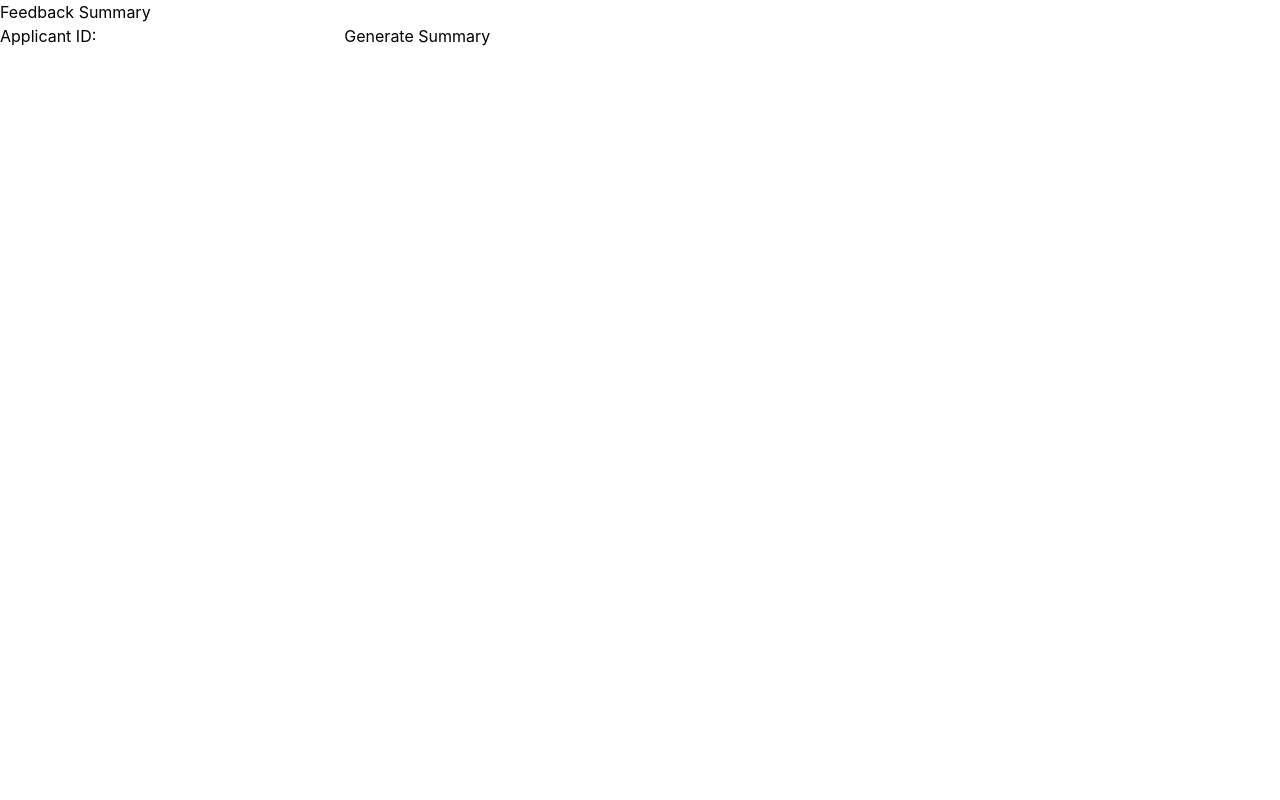
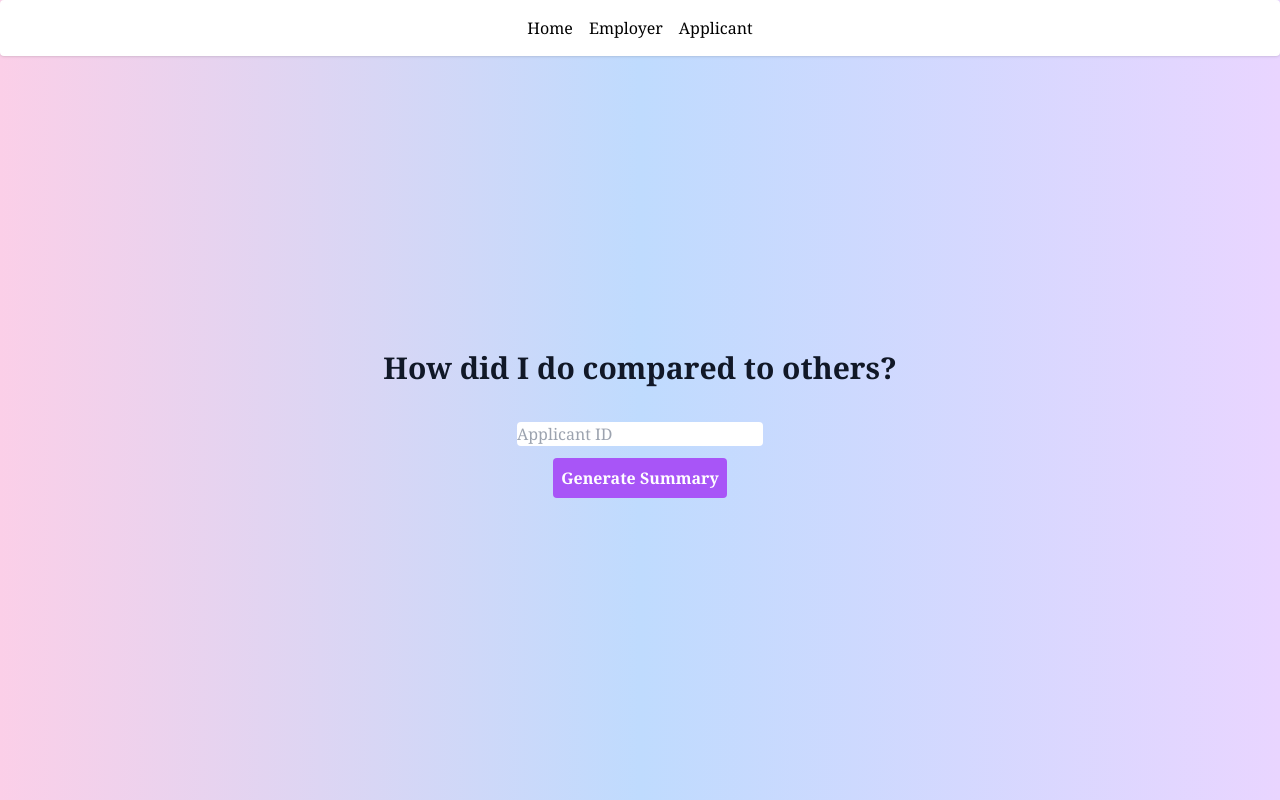
Before and after one commit to MBeshkov/dlt-job-application, a React (Create React App) app in the folder frontend/: page /feedback-summary in a window 1280 px wide. Built offline with nearby package versions, Linux system fonts and the light colour scheme.

Commit message:
design first steps

```diff
--- a/frontend/src/App.js
+++ b/frontend/src/App.js
@@ -7,7 +7,7 @@ import './App.css'
 
 const Home = () => {
     return (
-        <div className="flex flex-col items-center justify-center min-h-screen bg-gradient-to-r from-pink-200 via-blue-200 to-purple-200">
+        <div className="font-sans sm:font-serif md:font-mono lg:font-sans xl:font-serif flex flex-col items-center justify-center min-h-screen bg-gradient-to-r from-pink-200 via-blue-200 to-purple-200">
             <h1 className="mb-6 text-3xl font-bold text-gray-900">Off-chain Project Capabilities</h1>
             <Link to="/feedback-summary" className="w-full max-w-xs px-4 py-2 mb-4 text-2xl font-bold text-center text-white bg-purple-500 rounded hover:bg-purple-600">
                 Comparative Feedback
--- /dev/null
+++ b/frontend/src/Applicant.css
@@ -0,0 +1,5 @@
+@import 'tailwindcss/base';
+
+@import 'tailwindcss/components';
+
+@import 'tailwindcss/utilities';
--- a/frontend/src/Applicant.js
+++ b/frontend/src/Applicant.js
@@ -63,7 +63,7 @@ const Applicant = () => {
     };
 
     return (
-        <div>
+        <div className="flex flex-col items-center justify-center min-h-screen bg-gradient-to-r from-pink-200 via-blue-200 to-purple-200">
             <h1>Applicant Page</h1>
             <button onClick={generateKeyPair}>Generate RSA Key Pair</button>
             {rsaKeyPair && typeof rsaKeyPair === 'object' && (
--- /dev/null
+++ b/frontend/src/Employer.css
@@ -0,0 +1,5 @@
+@import 'tailwindcss/base';
+
+@import 'tailwindcss/components';
+
+@import 'tailwindcss/utilities';
--- a/frontend/src/Employer.js
+++ b/frontend/src/Employer.js
@@ -63,7 +63,7 @@ const Employer = () => {
     };
 
     return (
-        <div>
+        <div className="flex flex-col items-center justify-center min-h-screen bg-gradient-to-r from-pink-200 via-blue-200 to-purple-200">
             <h1>Employer Page</h1>
             <button onClick={generateSymmetricKey}>Generate Symmetric Key</button>
             <p>{symmetricKey}</p>
--- /dev/null
+++ b/frontend/src/FeedbackSummary.css
@@ -0,0 +1,5 @@
+@import 'tailwindcss/base';
+
+@import 'tailwindcss/components';
+
+@import 'tailwindcss/utilities';
--- a/frontend/src/FeedbackSummary.js
+++ b/frontend/src/FeedbackSummary.js
@@ -1,9 +1,11 @@
 import React, { useState } from 'react';
 import axios from 'axios';
+import { Link } from 'react-router-dom';
 
 const FeedbackSummary = () => {
     const [applicantId, setApplicantId] = useState('');
     const [summary, setSummary] = useState('');
+    const [loading, setLoading] = useState(false);
 
     const handleChange = (event) => {
         setApplicantId(event.target.value);
@@ -11,31 +13,45 @@ const FeedbackSummary = () => {
 
     const handleSubmit = (event) => {
         event.preventDefault();
-        // Replace with your server API endpoint
+        setLoading(true);
         axios.post('http://localhost:5000/api/feedbackGenerator', { applicantId })
             .then(res => {
-                console.log(res.data)
                 setSummary(res.data);
+                setLoading(false);
             })
-            .catch(err => console.error(err));
+            .catch(err => {
+                console.error(err);
+                setLoading(false);
+            });
     };
 
     return (
-        <div>
-            <h1>Feedback Summary</h1>
-            <form onSubmit={handleSubmit}>
-                <label>
-                    Applicant ID:
-                    <input type="text" value={applicantId} onChange={handleChange} />
-                </label>
-                <input type="submit" value="Generate Summary" />
-            </form>
-            {summary && (
-                <div>
-                    <h2>Summary:</h2>
-                    <p>{summary.split('\n').map((line, i) => <React.Fragment key={i}>{line}<br /></React.Fragment>)}</p>
-                </div>
-            )}
+        <div className="font-sans sm:font-serif md:font-mono lg:font-sans xl:font-serif flex flex-col items-center justify-center min-h-screen bg-gradient-to-r from-pink-200 via-blue-200 to-purple-200">
+            <div className="w-full p-4 bg-white rounded shadow mb-6 fixed top-0 flex items-center justify-center">
+                <Link to="/" className="mr-4">Home</Link>
+                <Link to="/employer" className="mr-4">Employer</Link>
+                <Link to="/applicant">Applicant</Link>
+            </div>
+            <div className="pt-16">
+                <h1 className="mb-6 text-3xl font-bold flex flex-col items-center justify-center text-gray-900">How did I do compared to others?</h1>
+                <form onSubmit={handleSubmit}>
+                    <div>
+                        <div className = "py-3 flex flex-col items-center justify-center">
+                            <input type="text" placeholder="Applicant ID" value={applicantId} onChange={handleChange} className='flex flex-col items-center justify-center rounded' />
+                        </div>
+                        <div className = "flex flex-col items-center justify-center">
+                            <input type="submit" value="Generate Summary" className="w-half max-w-xs px-2 py-2 mb-4 text-2s font-bold text-center text-white bg-purple-500 rounded hover:bg-purple-600" />
+                        </div>
+                    </div>
+                </form>
+                {loading && <p className="animate-bounce flex flex-col items-center justify-center">Loading...</p>} {/* Add a spinning animation to the loading message */}
+                {summary && (
+                    <div style={{border: '1px solid black', padding: '10px', textAlign: 'center', maxWidth: '50%', margin: '0 auto'}}> {/* Add a border, center the text, and reduce the width */}
+                        <h1 className="text-3xl pb-2">Summary:</h1>
+                        <p className="text-xl">{summary.split('\n').map((line, i) => <React.Fragment key={i}>{line}<br /></React.Fragment>)}</p>
+                    </div>
+                )}
+            </div>
         </div>
     );
 };
```
